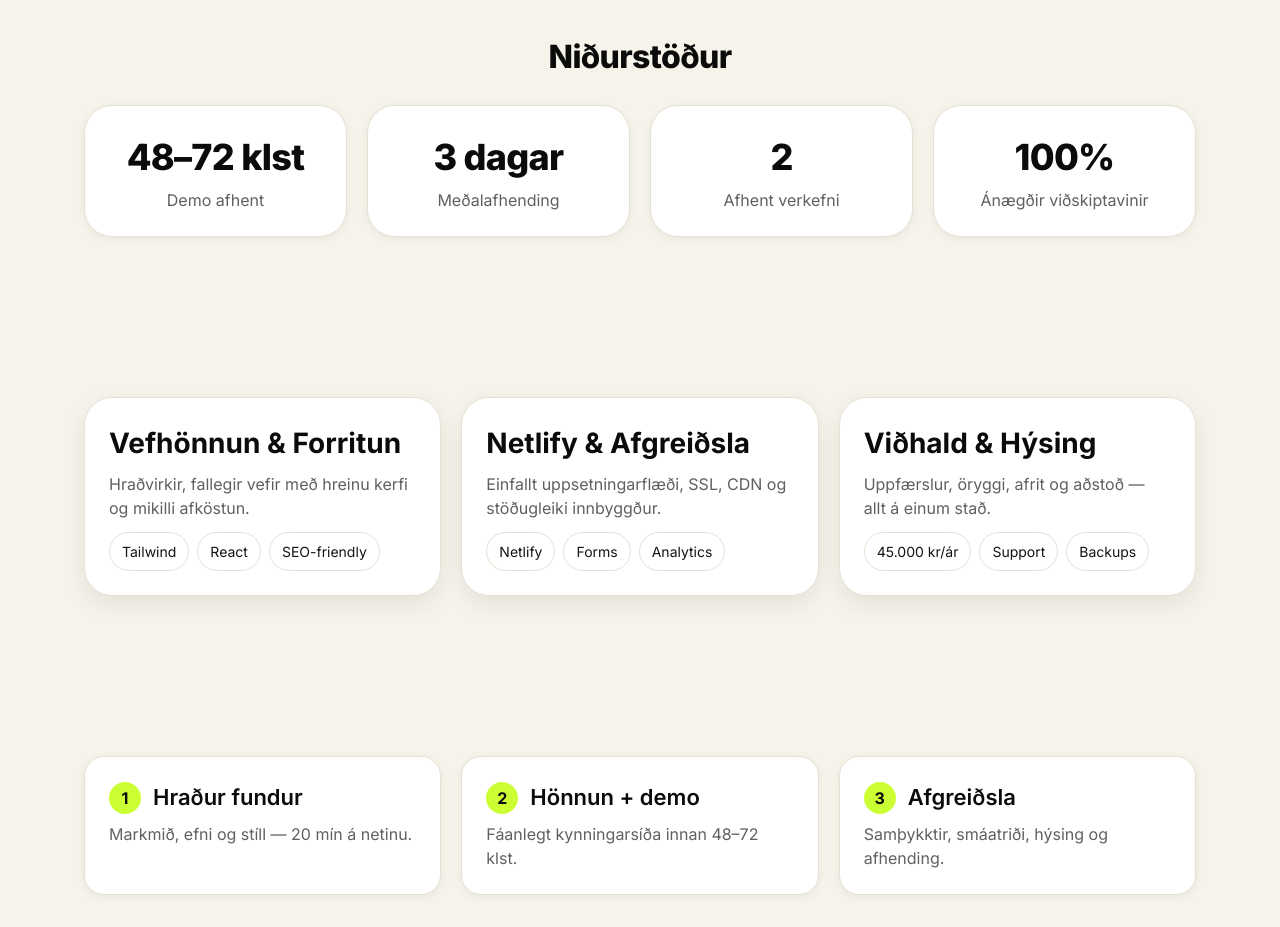
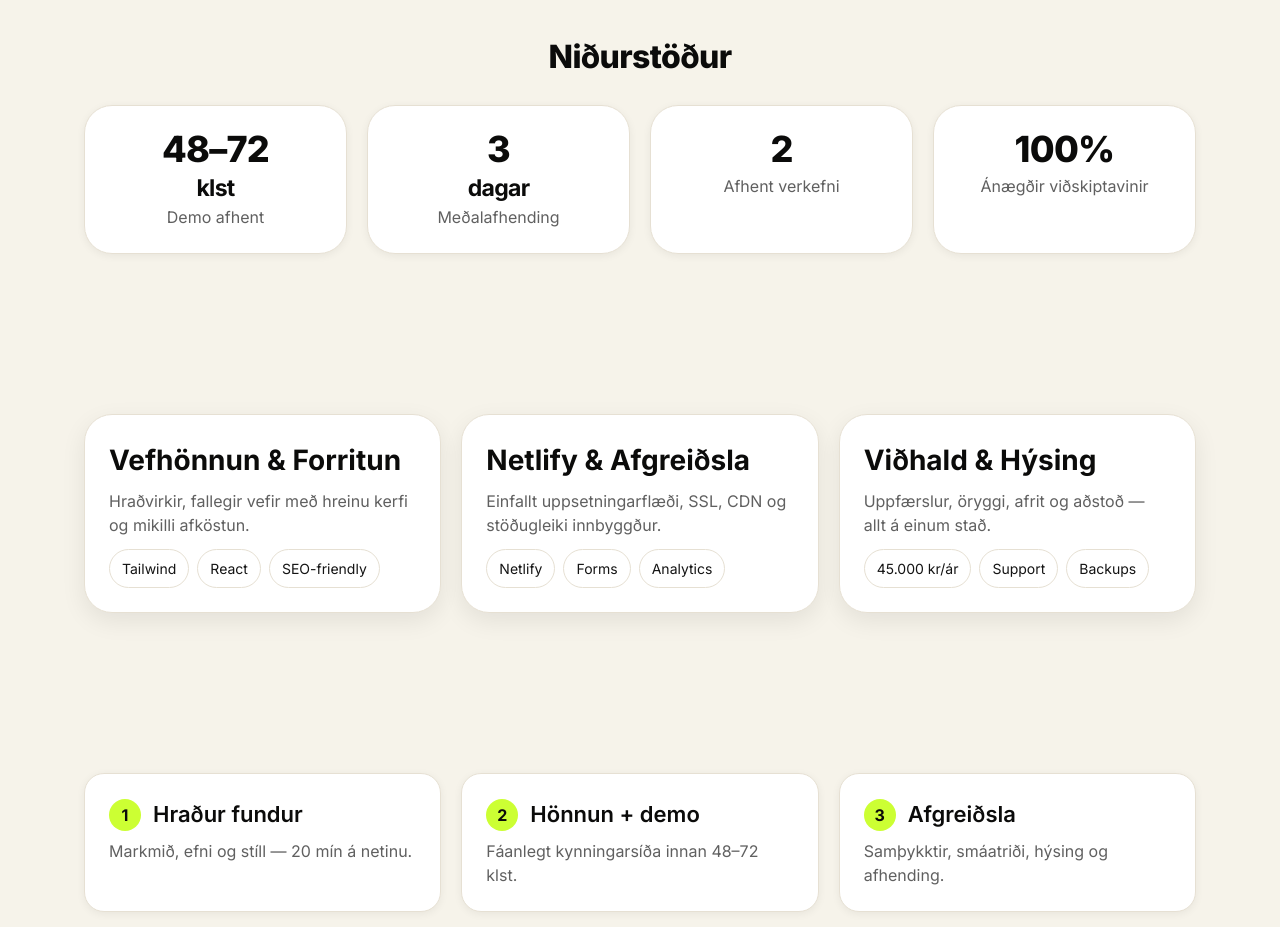
Before and after one commit to HaxorHax22/vefstaedi, a website built with Vite: page src/index.html in a window 1280 px wide. Shown: the part 1840-2767 px from the top of the page. Built offline with nearby package versions, Linux system fonts and the light colour scheme; a web font is replaced by a local one.

Commit message:
ui(results): prevent fat English cards; split units to new line and nowrap numbers

```diff
--- a/src/scripts/script.js
+++ b/src/scripts/script.js
@@ -293,7 +293,23 @@ async function loadContent(nextLang) {
   // Results numeric values (if provided)
   const resultValuesEls = qsa('#nidurstodur .result-card .result-value');
   if (resultValuesEls.length && Array.isArray(json.results?.values)) {
-    resultValuesEls.forEach((el, idx) => { if (json.results.values[idx]) el.textContent = json.results.values[idx]; });
+    resultValuesEls.forEach((el, idx) => {
+      const val = json.results.values[idx];
+      if (!val) return;
+      // If value contains a space (e.g., "48–72 hours"), split last token as unit
+      const parts = String(val).split(' ');
+      if (parts.length > 1) {
+        const unit = parts.pop();
+        el.textContent = parts.join(' ');
+        // add a unit line for better wrapping
+        const unitEl = document.createElement('span');
+        unitEl.className = 'unit';
+        unitEl.textContent = unit;
+        el.appendChild(unitEl);
+      } else {
+        el.textContent = val;
+      }
+    });
   }
 
   // Pricing
--- a/src/styles/style.css
+++ b/src/styles/style.css
@@ -223,5 +223,6 @@ html { overflow-anchor: none; }
 
 /* Results */
 .result-card { @apply rounded-xl border border-base-border bg-white shadow-soft p-6 text-center; }
-.result-value { @apply font-heading text-brand-ink font-extrabold tracking-[-0.02em] text-[28px] md:text-[36px]; }
+.result-card .result-value .unit { display:block; font-size: 0.64em; font-weight: 700; margin-top: 6px; }
+.result-value { @apply font-heading text-brand-ink font-extrabold tracking-[-0.02em] text-[28px] md:text-[36px]; white-space: nowrap; line-height: 1.1; }
 .result-caption { @apply mt-1 text-base-muted; }
```
